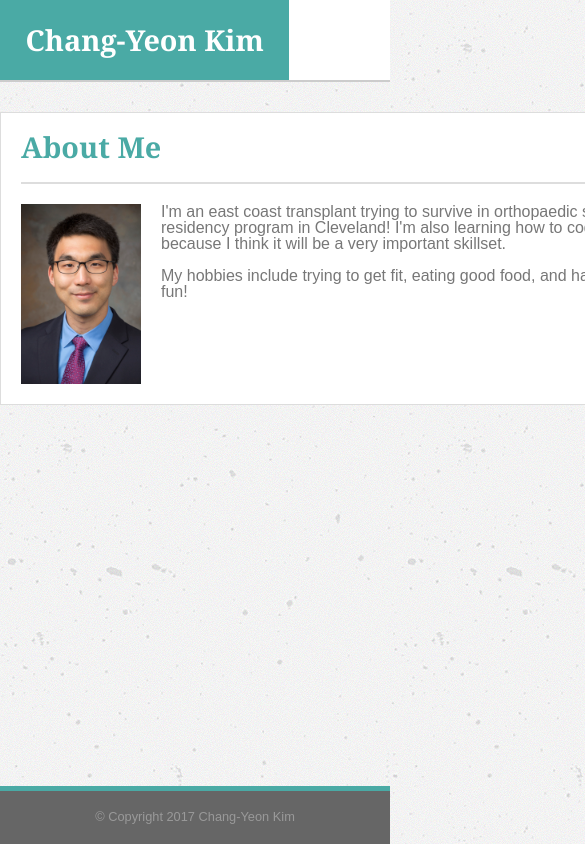
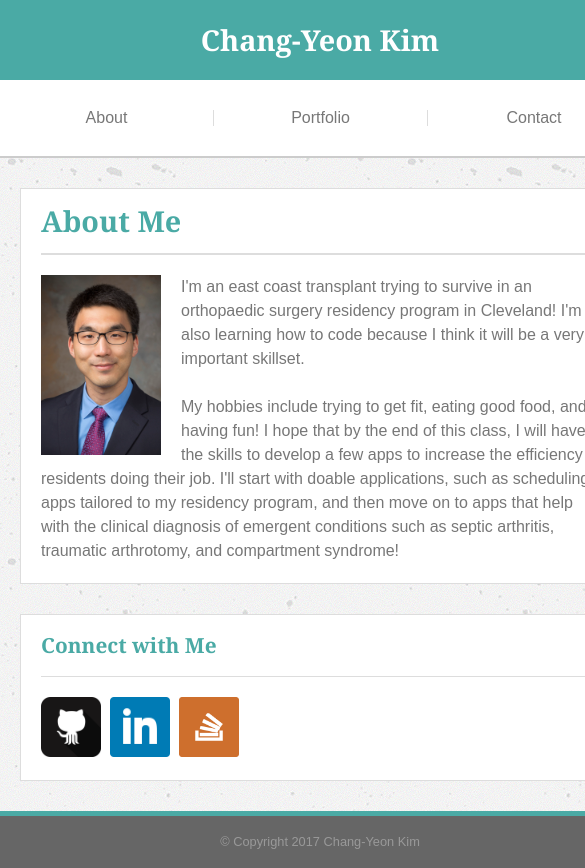
Before and after one commit to coreankim/coreankim.github.io, a plain HTML site: page index.html in a window 390 px wide. Shown: the top 868 px of the page, 585 px wide, since content can reach past the window. Before the commit the page ends 844 px from the top, so only its background shows below. Drawn offline with Linux system fonts and the light colour scheme.

Commit message:
This is my webpage!

```diff
--- /dev/null
+++ b/assets/css/response-index.css
@@ -0,0 +1,140 @@
+@media screen and (max-width: 980px) {
+
+    .container {
+		width: 600px;
+	}
+
+	.navbar {
+		width: 600px;
+	}
+
+    .main {
+	    float: left;
+		width: 270px;
+		margin: 30px 5px 30px 0px;
+		padding: 0px 20px 20px 20px;
+	}
+
+	.sidebar {
+		float: right;
+		width: 250px;
+		margin: 30px 0px 30px 5px;
+	}
+}
+
+@media screen and (max-width: 768px) {
+
+   	.navbar {
+		width: 708px;
+	}
+
+   	.container {
+		width: 708px;
+	}
+
+	.main {
+		width: 668px;
+		margin: 30px 0px 30px 0px;
+		padding: 0px 20px 20px 20px;
+	}
+
+	.sidebar {
+		float: left;
+		width: 708px;
+		margin: 0px 30px 30px 0px;
+	}
+
+	.sidebar-header {
+		float: left;
+		width: 668px;
+		padding: 20px 0px 20px 0px;
+		margin: 0px 0px 0px 20px;
+		text-align: left;
+		border-bottom: solid 1px #dddddd;
+	}
+
+	.sidebar-iconbox {
+		float: left;
+		width: 668px;
+		padding: 20px 0px 20px 0px;
+		margin: 0px 20px 0px 20px;
+	}
+}
+
+@media screen and (max-width: 640px) {
+
+	.header {
+		position: static;
+		background: #ffffff;
+		height: 160px;
+		width: 640px;
+		border-bottom: solid 2px #cccccc;
+	}
+
+	.navbar {
+		width: 640px;
+	}
+
+   	.navbar-name {
+		float: left;
+		width: 640px;
+		padding: 25.5px 0px 25.5px 0px;
+	}
+
+	.navbar-links {
+		float: left;
+		width: 640px;
+		padding: 30px 0px 30px 0px;
+	}
+
+	.navbar-about {
+		float: left;
+		width: 213px;
+		margin-left: 0px;
+	}
+
+	.navbar-portfolio {
+		float: left;
+		width: 213px;
+	}
+
+	.navbar-contact {
+		float: left;
+		width: 212px;
+		margin-right: 0px;
+	}
+
+   	.container {
+		width: 640px;
+	}
+
+	.main {
+		float: left;
+		width: 560px;
+		margin: 30px 20px 30px 20px;
+		padding: 0px 20px 20px 20px;
+	}
+
+	.sidebar {
+		float: left;
+		width: 600px;
+		margin: 0px 20px 30px 20px;
+	}
+
+	.sidebar-header {
+		width: 560px;
+		padding: 20px 0px 20px 0px;
+		margin: 0px 20px 0px 20px;
+		text-align: left;
+		border-bottom: solid 1px #dddddd;
+	}
+
+	.sidebar-iconbox {
+		width: 560px;
+		padding: 20px 0px 20px 0px;
+	}
+
+	.footer {
+		width: 640px;
+	}
+}
--- a/assets/css/style.css
+++ b/assets/css/style-main.css
@@ -72,7 +72,6 @@ a:hover {
 	float: left;
 	width: 80px;
 	text-align: center;
-	padding: 0px 0px 0px 0px;
 	border-left: solid 0.5px #dddddd;
 	border-right: solid 0.5px #dddddd;
 }
@@ -82,7 +81,6 @@ a:hover {
 	width: 80px;
 	text-align: center;
 	margin-right: 16px;
-	padding: 0px 0px 0px 0px;
 }
 
 /* This is code for the main contents, including
@@ -101,6 +99,7 @@ the about/portfolio/contact section and sidebar. */
 	padding: 0px 20px 20px 20px;
 	background: #ffffff;
 	font-family: 'Arial', 'Helvetica Neue', Helvetica, sans-serif;
+	line-height: 150%;
 	color: #777777;
 	border: solid 0.5px #dddddd;
 }
@@ -122,112 +121,32 @@ the about/portfolio/contact section and sidebar. */
 	margin: 0px 20px 0px 0px;
 }
 
-/* This is code exclusively for the Portfolio page. */
-
-.portfolio-leftcolumn {
-	position: relative;
-	float: left;
-	width: 290px;
-	height: 200px;
-	margin: 20px 19.9px 20px 0px;
-}
-
-.portfolio-rightcolumn {
-	position: relative;
-	float: left;
-	width: 290px;
-	height: 200px;
-	margin: 20px 0px 20px 19.9px;
-}
-
-.portfolio-img {
-	width:  290px;
-	height: 200px;
-}
-
-.portfolio-text {
-	float: top;
-	position: relative;
-	bottom: 60px;
-	width: 290px;
-	padding: 15px 0px 15px 0px;
-	background: #4aaaa5;
-	font-family: 'Georgia', Times, Times New Roman, serif;
-	color: #ffffff;
-	text-align: center;
-}
-
-/* This is code exclusively for the contact page. */
-
-.contact-text {
-	float: left;
-	margin: 10px 0px 5px 0px;
-	font-family: 'Arial', 'Helvetica Neue', Helvetica, sans-serif;
-	font-size: 1.2em;
-	color: #777777;
-}
-
-.contact-namebox {
-	float: left;
-	width: 615px;
-	padding: 10px 0px 10px 5px;
-	font-size: 0.9em;
-	border: solid 1px #999999;
-}
-
-.contact-emailbox {
-	float: left;
-	width: 615px;
-	padding: 10px 0px 10px 5px;
-	font-size: 0.9em;
-	border: solid 1px #999999;
-}
-
-.contact-messagebox {
-	float: left;
-	width: 615px;
-	height: 200px;
-	padding: 10px 0px 10px 5px;
-	margin-bottom: 15px;
-	font-size: 0.9em;
-	border: solid 1px #999999;
-}
-
-.contact-submit {
-	float: left;
-	width: 100px;
-	padding: 10px 0px 10px 0px;
-	background: #4aaaa5;
-	text-align: center;
-	font-family: 'Arial', 'Helvetica Neue', Helvetica, sans-serif;
-	font-size: 1.2em;
-	color: #ffffff;
-}
-
 /* This is code for the sidebar. */
 
 .sidebar {
 	float: right;
 	width: 270px;
-	text-align: center;
 	background-color: #ffffff;
 	border: solid 0.5px #dddddd;
 	margin: 30px 0px 30px 10px;
 }
 
 .sidebar-header {
+	width: 200px;
 	padding: 20px 0px 20px 0px;
+	margin: 0 auto;
+	text-align: center;
 	font-family: 'Georgia', Times, Times New Roman, serif;
 	font-size: 1.3em;
 	font-weight: bold;
 	color: #4aaaa5;
+	border-bottom: solid 1px #dddddd;
 }
 
 .sidebar-iconbox {
 	width: 200px;
 	padding: 20px 0px 20px 0px;
 	margin: 0 auto;
-	border-top: solid 1px #dddddd;
 }
 
 .sidebar-lefticon {
@@ -248,6 +167,8 @@ the about/portfolio/contact section and sidebar. */
 	margin: 0px 0px 0px 2.5px;
 }
 
+/* This is code for the footer. */
+
 .footer {
 	display: table-row;
 	background: #666666;
--- /dev/null
+++ b/assets/css/style-portfolio.css
@@ -0,0 +1,34 @@
+/* This is code exclusively for the Portfolio page. */
+
+.portfolio-leftcolumn {
+	position: relative;
+	float: left;
+	width: 290px;
+	height: 200px;
+	margin: 20px 19.9px 20px 0px;
+}
+
+.portfolio-rightcolumn {
+	position: relative;
+	float: left;
+	width: 290px;
+	height: 200px;
+	margin: 20px 0px 20px 19.9px;
+}
+
+.portfolio-img {
+	width:  290px;
+	height: 200px;
+}
+
+.portfolio-text {
+	float: top;
+	position: relative;
+	bottom: 70px;
+	width: 290px;
+	padding: 15px 0px 15px 0px;
+	background: #4aaaa5;
+	font-family: 'Georgia', Times, Times New Roman, serif;
+	color: #ffffff;
+	text-align: center;
+}
--- a/contact.html
+++ b/contact.html
@@ -1,53 +1,46 @@
 <!doctype html>
 <html>
-
 <head>
-
-	<title>Index</title>
-	<link rel="stylesheet" type = "text/css" href="assets/css/style.css">
-	<link rel="stylesheet" type = "text/css" href="assets/css/reset.css">
-
+	<title>Contact</title>
+	<link rel="stylesheet" type="text/css" href="assets/css/reset.css">
+	<link rel="stylesheet" type="text/css" href="assets/css/style-main.css">
+	<link rel="stylesheet" type="text/css" href="assets/css/style-portfolio.css">
+	<link rel="stylesheet" type="text/css" href="assets/css/style-contact.css">
+	<link rel="stylesheet" type="text/css" href="assets/css/response-contact.css">
 </head>
 
 <body>
-
-	<header class = "clearfix header">
-		<div class = "navbar">
-			<div class = "navbar-name">Chang-Yeon Kim</div>
-			<div class = "navbar-links">
-				<div class = "navbar-about"><a href = "index.html">About</a></div>
-				<div class = "navbar-portfolio"><a href = "portfolio.html">Portfolio</a></div>
-				<div class = "navbar-contact"><a href = "contact.html">Contact</a></div>
+		<header class="clearfix header">
+		<div class="navbar">
+			<div class="navbar-name">Chang-Yeon Kim</div>
+			<div class="navbar-links">
+				<div class="navbar-about"><a href="index.html">About</a></div>
+				<div class="navbar-portfolio"><a href="portfolio.html">Portfolio</a></div>
+				<div class="navbar-contact"><a href="contact.html">Contact</a></div>
 			</div>
 		</div>
 	</header>
-
-	<div class = "clearfix container">
-
-		<div class = "main">
-			<div class = "main-header">Contact</div>
-			<div class = "contact-text">Name</div>
-			<div class = "contact-namebox">John Smith</div>
-			<div class = "contact-text">Email</div>
-			<div class = "contact-emailbox">example@gmail.com</div>
-			<div class = "contact-text">Message</div>
-			<div class = "contact-messagebox">Enter message here.</div>
-			<div class = "contact-submit">Submit</div>
+	<div class="clearfix container">
+		<div class="main">
+			<div class="main-header">Contact</div>
+			<div class="contact-text">Name</div>
+			<div class="contact-namebox">John Smith</div>
+			<div class="contact-text">Email</div>
+			<div class="contact-emailbox">example@gmail.com</div>
+			<div class="contact-text">Message</div>
+			<div class="contact-messagebox">Enter message here.</div>
+			<div class="contact-submit">Submit</div>
 		</div>
-
-		<div class = "sidebar">
-			<div class = "sidebar-header">Connect with Me</div>
-			<div class = "sidebar-iconbox">
-				<img class = "sidebar-lefticon" src = "assets/images/github.png">
-				<img class = "sidebar-middleicon" src = "assets/images/linkedin.png">
-				<img class = "sidebar-righticon" src = "assets/images/stackoverflow.png">
+		<div class="sidebar">
+			<div class="sidebar-header">Connect with Me</div>
+			<div class="sidebar-iconbox">
+				<img class="sidebar-lefticon" src="assets/images/github.png">
+				<img class="sidebar-middleicon" src="assets/images/linkedin.png">
+				<img class="sidebar-righticon" src="assets/images/stackoverflow.png">
 			</div>
 		</div>
-
 	</div>
 
-	<footer class = "clearfix footer">&copy; Copyright 2017 Chang-Yeon Kim</footer>
-
+	<footer class="clearfix footer">&copy; Copyright 2017 Chang-Yeon Kim</footer>
 </body>
-
 </html>
--- a/index.html
+++ b/index.html
@@ -1,49 +1,45 @@
 <!doctype html>
 <html>
-
 <head>
-
 	<title>Index</title>
-	<link rel="stylesheet" type = "text/css" href="assets/css/style.css">
-	<link rel="stylesheet" type = "text/css" href="assets/css/reset.css">
-
+	<meta name="viewport" content="width=device-width, initial-scale=1.0">
+	<link rel="stylesheet" type="text/css" href="assets/css/reset.css">
+	<link rel="stylesheet" type="text/css" href="assets/css/style-main.css">
+	<link rel="stylesheet" type="text/css" href="assets/css/style-portfolio.css">
+	<link rel="stylesheet" type="text/css" href="assets/css/style-contact.css">
+	<link rel="stylesheet" type="text/css" href="assets/css/response-index.css">
 </head>
 
 <body>
-
-	<header class = "clearfix header">
-		<div class = "navbar">
-			<div class = "navbar-name">Chang-Yeon Kim</div>
-			<div class = "navbar-links">
-				<div class = "navbar-about"><a href = "index.html">About</a></div>
-				<div class = "navbar-portfolio"><a href = "portfolio.html">Portfolio</a></div>
-				<div class = "navbar-contact"><a href = "contact.html">Contact</a></div>
+	<header class="clearfix header">
+		<div class="navbar">
+			<div class="navbar-name">Chang-Yeon Kim</div>
+			<div class="navbar-links">
+				<div class="navbar-about"><a href="index.html">About</a></div>
+				<div class="navbar-portfolio"><a href="portfolio.html">Portfolio</a></div>
+				<div class="navbar-contact"><a href="contact.html">Contact</a></div>
 			</div>
 		</div>
 	</header>
 
-	<div class = "clearfix container">
-		<div class = "main">
-			<div class = "main-header">About Me</div>
-			<img class = "main-picture" src = "assets/images/bio-image.jpg">
-			<p>I'm an east coast transplant trying to survive in orthopaedic surgery residency program in Cleveland! I'm also learning how to code because I think it will be a very important skillset.</p>
+	<div class="clearfix container">
+		<div class="main">
+			<div class="main-header">About Me</div>
+			<img class="main-picture" src="assets/images/bio-image.jpg">
+			<p>I'm an east coast transplant trying to survive in an orthopaedic surgery residency program in Cleveland! I'm also learning how to code because I think it will be a very important skillset.</p>
 			<br>
-			<p>My hobbies include trying to get fit, eating good food, and having fun!</p>
+			<p>My hobbies include trying to get fit, eating good food, and having fun! I hope that by the end of this class, I will have  the skills to develop a few apps to increase the efficiency of residents doing their job. I'll start with doable applications, such as scheduling apps tailored to my residency program, and then move on to apps that help with the clinical diagnosis of emergent conditions such as septic arthritis, traumatic arthrotomy, and compartment syndrome! </p>
 		</div>
-
-		<div class = "sidebar">
-			<div class = "sidebar-header">Connect with Me</div>
-			<div class = "sidebar-iconbox">
-				<img class = "sidebar-lefticon" src = "assets/images/github.png">
-				<img class = "sidebar-middleicon" src = "assets/images/linkedin.png">
-				<img class = "sidebar-righticon" src = "assets/images/stackoverflow.png">
+		<div class="sidebar">
+			<div class="sidebar-header">Connect with Me</div>
+			<div class="sidebar-iconbox">
+				<img class="sidebar-lefticon" src="assets/images/github.png">
+				<img class="sidebar-middleicon" src="assets/images/linkedin.png">
+				<img class="sidebar-righticon" src="assets/images/stackoverflow.png">
 			</div>
 		</div>
-
 	</div>
 
 	<footer class = "clearfix footer">&copy; Copyright 2017 Chang-Yeon Kim</footer>
-
 </body>
-
 </html>
```
Also changed, not shown: assets/css/style-contact.css (added, +47 -0 lines), portfolio.html (+38 -42 lines), test.html (deleted, +0 -7 lines).
